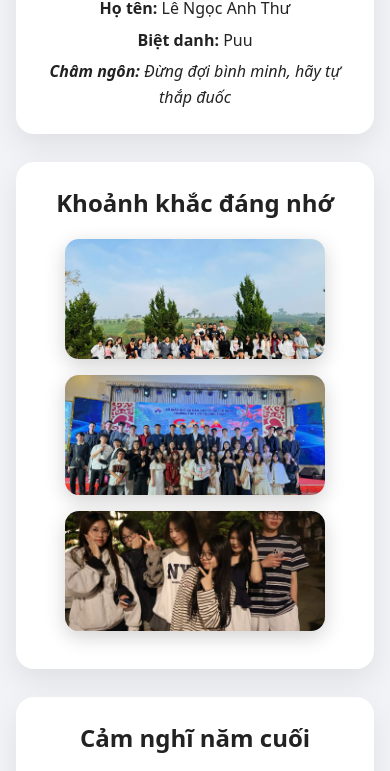
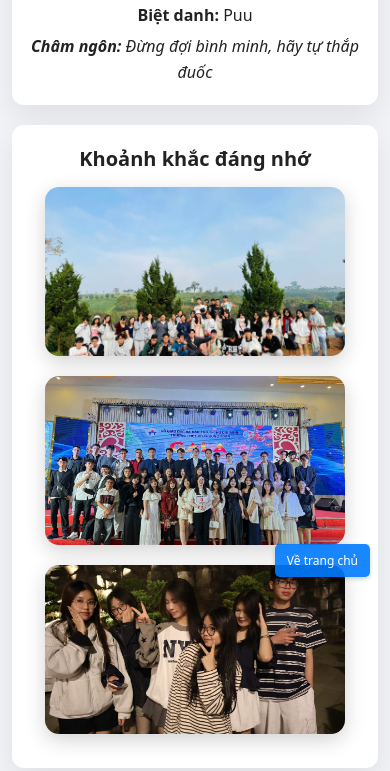
Before and after one commit to 0767878237/12C4, a website: page index.html in a window 390 px wide. Shown: the part 247-1018 px from the top of the page. Drawn offline with Linux system fonts and the light colour scheme.

Commit message:
responsive

```diff
--- a/main.css
+++ b/main.css
@@ -141,3 +141,75 @@ img.zoomed {
     max-width: 260px;
   }
 }
+
+@media (max-width: 768px) {
+  .page-container {
+    margin: 20px auto;
+    padding: 0 12px;
+  }
+
+  .card {
+    padding: 20px 15px;
+    margin-bottom: 20px;
+    border-radius: 12px;
+  }
+
+  .section-title {
+    font-size: 20px;
+    margin-bottom: 15px;
+  }
+
+  .players-row,
+  .moments-row {
+    flex-direction: column;
+    align-items: center;
+    gap: 20px;
+  }
+
+  .avatar {
+    width: 120px;
+    height: 120px;
+  }
+
+  .thumb {
+    width: 100%;
+    max-width: 280px;
+    height: auto;
+    aspect-ratio: 16 / 9;
+  }
+
+  .moment {
+    width: 100%;
+    max-width: 300px;
+    height: auto;
+    aspect-ratio: 16 / 9;
+  }
+
+  img:hover {
+    transform: scale(1.05);
+  }
+
+  img.zoomed {
+    transform: scale(1.3);
+  }
+
+  .home-button {
+    top: auto;
+    bottom: 20px;
+    right: 20px;
+    padding: 8px 12px;
+    font-size: 12px;
+    opacity: 0.9;
+  }
+}
+
+@media (max-width: 380px) {
+  .section-title {
+    font-size: 18px;
+  }
+
+  .avatar {
+    width: 100px;
+    height: 100px;
+  }
+}
```
